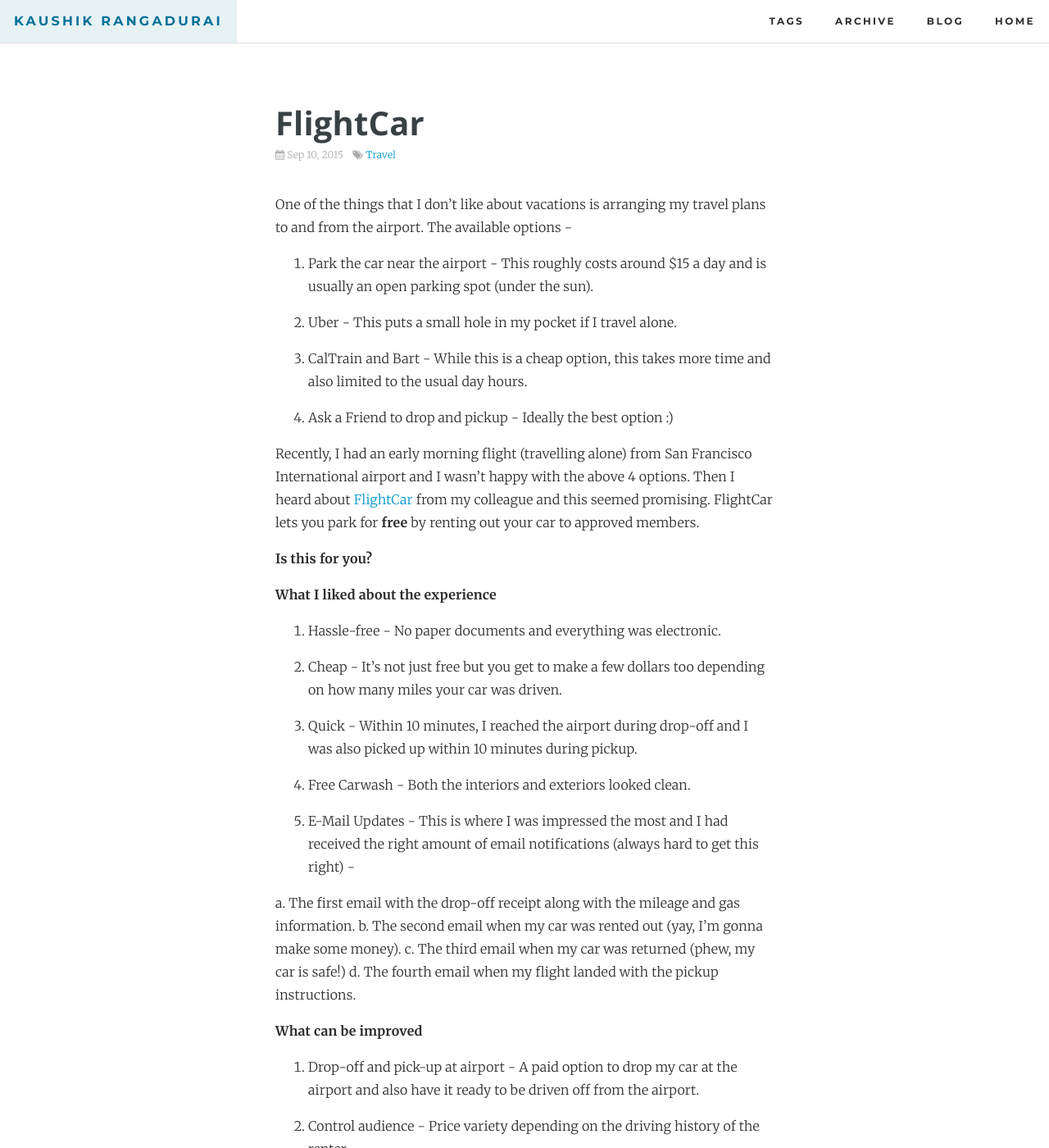
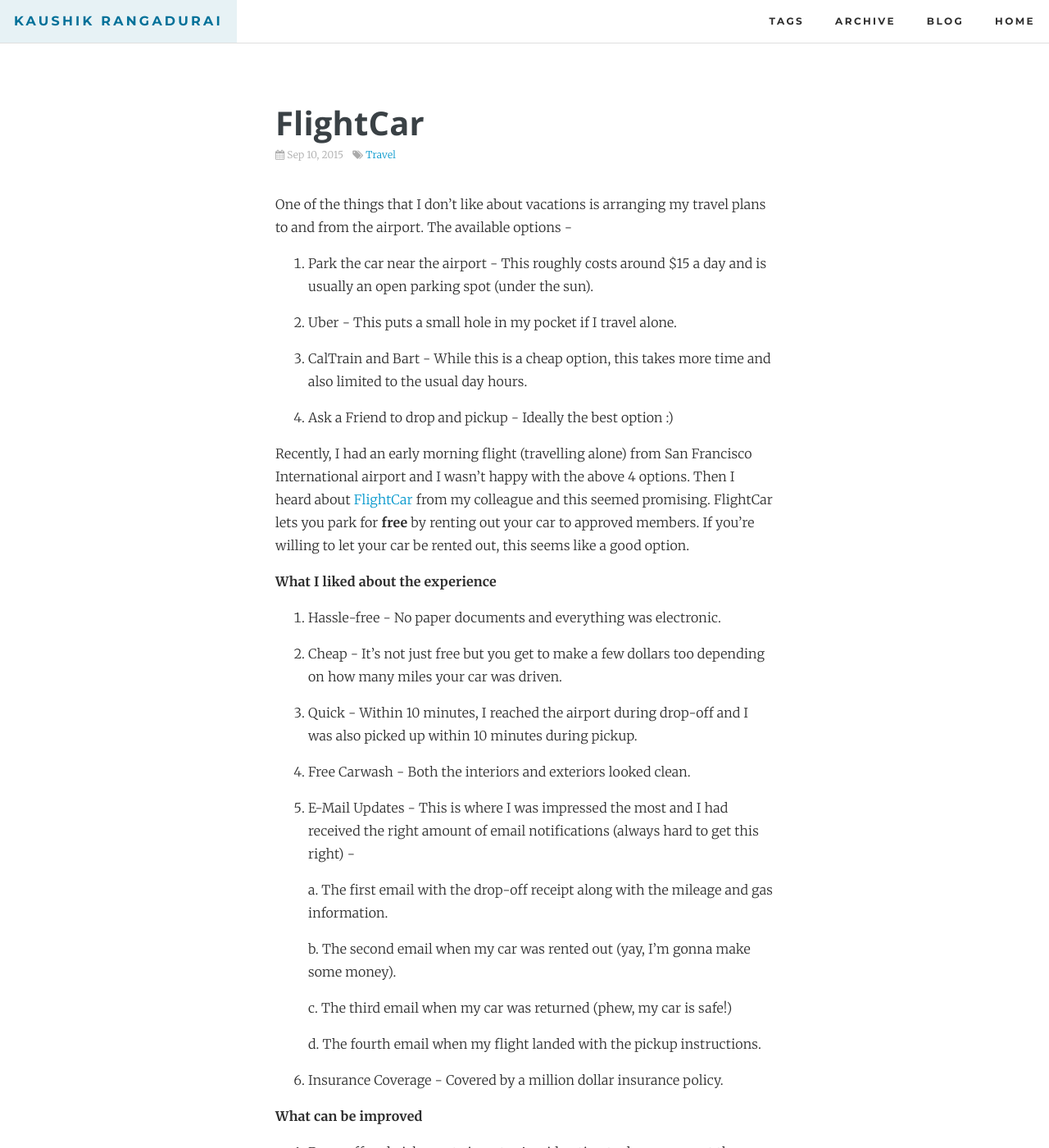
Before and after one commit to kaushik88/kaushik88.github.io, a Jekyll site: the page built from _posts/2015-09-10-flight-car.md, in a window 1280 px wide and 1400 px high. Shown: the whole window at 82% size. Built offline with Jekyll 4.4.1, drawn with Linux system fonts in a browser that asks for light colours; comment, search, counter and statistics services are not loaded.

Commit message:
Flight Car

```diff
--- a/_posts/2015-09-10-flight-car.md
+++ b/_posts/2015-09-10-flight-car.md
@@ -18,9 +18,7 @@
 
 4. Ask a Friend to drop and pickup - Ideally the best option :)
 
-Recently, I had an early morning flight (travelling alone) from San Francisco International airport and I wasn't happy with the above 4 options. Then I heard about [FlightCar](www.flightcar.com) from my colleague and this seemed promising. FlightCar lets you park for **free** by renting out your car to approved members.
-
-**Is this for you?**
+Recently, I had an early morning flight (travelling alone) from San Francisco International airport and I wasn't happy with the above 4 options. Then I heard about [FlightCar](www.flightcar.com) from my colleague and this seemed promising. FlightCar lets you park for **free** by renting out your car to approved members. If you're willing to let your car be rented out, this seems like a good option.
 
 **What I liked about the experience**
 
@@ -34,10 +32,15 @@
 
 5. E-Mail Updates - This is where I was impressed the most and I had received the right amount of email notifications (always hard to get this right) -
 
-a. The first email with the drop-off receipt along with the mileage and gas information.
-b. The second email when my car was rented out (yay, I'm gonna make some money).
-c. The third email when my car was returned (phew, my car is safe!)
-d. The fourth email when my flight landed with the pickup instructions.
+	a. The first email with the drop-off receipt along with the mileage and gas information.
+
+	b. The second email when my car was rented out (yay, I'm gonna make some money).
+
+	c. The third email when my car was returned (phew, my car is safe!)
+
+	d. The fourth email when my flight landed with the pickup instructions.
+
+6. Insurance Coverage - Covered by a million dollar insurance policy.
 
 **What can be improved**
 
```
